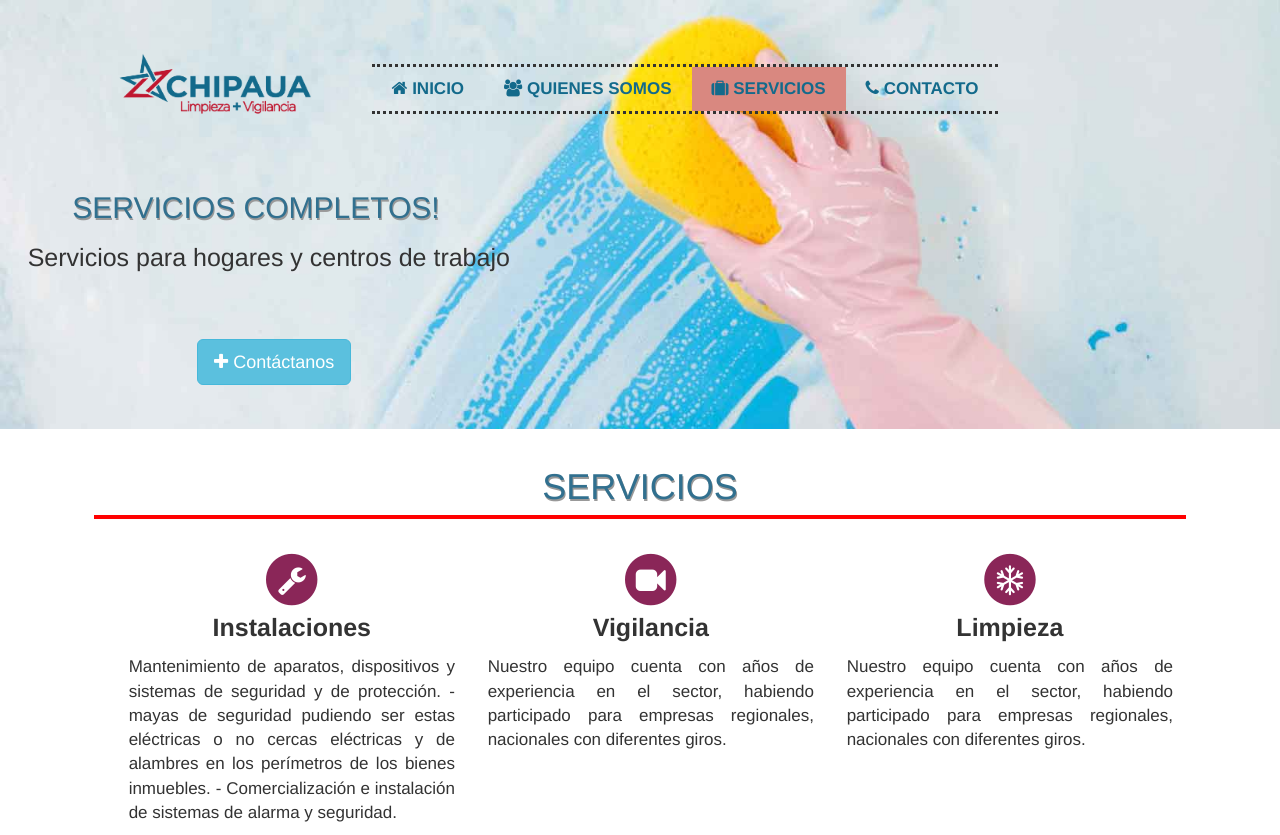
After one commit to esteban1234/chipahua, a PHP site: page /vistas/servicios.php in a window 1280 px wide. The commit adds this page. Run offline with PHP 8.4, Linux system fonts and the light colour scheme.

Commit message:
quienes somos listo servicios a la mitad

```diff
--- a/css/estilos.css
+++ b/css/estilos.css
@@ -362,3 +362,141 @@ footer {
     margin-right: 5%;
     margin-top: 1%;
 }
+
+
+/*-----------------------quienes somos--------------*/
+
+.contenheadern {
+    background: url("../img/vigi2.jpg") no-repeat;
+    -webkit-background-size: cover;
+    -moz-background-size: cover;
+    -o-background-size: cover;
+    background-size: cover;
+    height: 429px;
+    width: 100%;
+    /*text-align: center;*/
+}
+
+.texton {
+    width: 100%;
+}
+
+.textndentro {
+    width: 50%;
+    margin: 0 auto;
+    text-align: center;
+    font-size: 17px;
+    color: #4d5656;
+    font-family: 'Roboto', sans-serif;
+}
+
+.contienetextoeimagenes {
+    /*outline: 2px red solid;*/
+    margin: 0 auto;
+    margin-top: 2%;
+    overflow: hidden;
+    width: 90%;
+    margin-bottom: 2%;
+}
+
+.textomvv {
+    /*outline: 2px green solid;*/
+    width: 40%;
+    float: left;
+}
+
+.mision {
+    width: 100%;
+    margin-top: 3%;
+    border: 1px #4d5656 solid;
+    padding: 10px;
+}
+
+.misiontit {
+    text-align: center;
+    font-size: 25px;
+    color: #4d5656;
+    font-family: 'Roboto', sans-serif;
+}
+
+.misionsubtit {
+    text-align: center;
+    font-size: 20px;
+    color: #4d5656;
+    font-family: 'Roboto', sans-serif;
+}
+
+.imagenes {
+    /*outline: 2px yellow solid;*/
+    width: 58%;
+    float: right;
+    /*height: 350px;*/
+}
+
+.imagenesdentro {
+    width: 100%;
+    height: 50px;
+    /*clear: both;*/
+}
+
+.imagenesdentro2 {
+    width: 100%;
+    height: 80px;
+    display: block;
+    /*clear: both;*/
+    margin-top: 60%;
+}
+
+
+/*-------------------servicios--------------*/
+
+.contenheaders {
+    background: url("../img/servicios5.jpg") no-repeat;
+    -webkit-background-size: cover;
+    -moz-background-size: cover;
+    -o-background-size: cover;
+    background-size: cover;
+    height: 429px;
+    width: 100%;
+    /*text-align: center;*/
+}
+
+.caja_q {
+    outline: 2px red solid;
+    width: 85%;
+    margin: 0 auto;
+    margin-top: .5%;
+    /*text-align: center;*/
+}
+
+.caja_q_1 {
+    width: 30%;
+    float: left;
+    margin-left: 3%;
+    margin-top: 3%;
+    text-align: center;
+
+}
+
+.icono_q {
+    font-size: 30px;
+    color: rgb(138, 38, 88);
+}
+
+.caja_q_1:hover .icono_q {
+    color: rgb(42, 42, 41);
+}
+
+.contentexto_caja {
+    width: 100%;
+}
+
+.titulo_caja {
+    font-weight: bold;
+    font-size: 25px;
+}
+
+.texto_caja {
+    font-size: 17px;
+    text-align: justify;
+}
--- a/vistas/encabezado.php
+++ b/vistas/encabezado.php
@@ -4,7 +4,7 @@
 	<meta charset="UTF-8">
 	<link rel="icon" type="image/png" href="img/favicon.png" />
 	<title>LIMPIEZA Y VIGILANCIA ESPECIALIZADA CHIPAUA</title>
-	<!-- <meta name="viewport" content="width=device-width, user-scalable=no, initial-scale=1.0, maximum-scale=1.0, minimum-scale=1.0"> -->
+	<meta name="viewport" content="width=device-width, user-scalable=no, initial-scale=1.0, maximum-scale=1.0, minimum-scale=1.0">
   	<META NAME="Title" content="LIMPIEZA Y VIGILANCIA ESPECIALIZADA CHIPAUA en ciudad de mérida.">
   	<META NAME="Author" CONTENT="[]"/>
   	<META name="Description" content="Somos una compañía ubicada en la ciudad de mérida, mérida, dedicados a ofrecer servicios de banquetes en general."/>
@@ -12,7 +12,5 @@
   	<link rel="stylesheet" href="css/bootstrap.css">
   	<link rel="stylesheet" href="css/iconos.min.css">
 	<link rel="stylesheet" href="css/estilos.css">
-	<!-- <link rel="stylesheet" type="text/css" href="css/demo.css" /> -->
-        <!-- <link rel="stylesheet" type="text/css" href="css/style9.css" /> -->
 	<link href="https://fonts.googleapis.com/css?family=Lato|Open+Sans|Oswald|Roboto|Roboto+Condensed" rel="stylesheet">
 </head>
--- a/vistas/encabezado2.php
+++ b/vistas/encabezado2.php
@@ -3,12 +3,12 @@
 <head>
 	<meta charset="UTF-8">
 	<link rel="icon" type="image/png" href="../img/favicon.png" />
-	<title>CORPORATIVO, ADMINISTRATIVO Y OPERATIVO DEL SUR</title>
-	<!-- <meta name="viewport" content="width=device-width, user-scalable=no, initial-scale=1.0, maximum-scale=1.0, minimum-scale=1.0"> -->
-  	<META NAME="Title" content="BISHUL GOURMET en CIUDAD DE MEXICO.">
+	<title>LIMPIEZA Y VIGILANCIA ESPECIALIZADA CHIPAUA</title>
+	<meta name="viewport" content="width=device-width, user-scalable=no, initial-scale=1.0, maximum-scale=1.0, minimum-scale=1.0">
+  	<META NAME="Title" content="LIMPIEZA Y VIGILANCIA ESPECIALIZADA CHIPAUA en ciudad de mérida.">
   	<META NAME="Author" CONTENT="[]"/>
-  	<META name="Description" content="Somos una compañía ubicada en la CIUDAD DE MEXICO, México, dedicados a ofrecer servicios de banquetes en general."/>
-  	<META NAME="Keywords" CONTENT="Bodas en MEXICO, eventos en MEXICO, banquetes, organización de banquetes, banquetes en MEXICO yucatan, banquetes de bodas, coordinadores de bodas, coordinación de bodas, coordinación de eventos, catering, bodas, xv años, graduaciones, bautizos, fiestas, organización de eventos, organización de bodas, renta equipo eventos, renta mobiliario, renta de sillas, renta de mesas, renta salas lounge, renta de toldos, catering bodas, cofee break, servicios para bodas, servicios para eventos, mobiliario para bodas, mobiliario para eventos."/>
+  	<META name="Description" content="Somos una compañía ubicada en la ciudad de mérida, mérida, dedicados a ofrecer servicios de banquetes en general."/>
+  	<META NAME="Keywords" CONTENT="Bodas en mérida, eventos en mérida, banquetes, organización de banquetes, banquetes en mérida yucatan, banquetes de bodas, coordinadores de bodas, coordinación de bodas, coordinación de eventos, catering, bodas, xv años, graduaciones, bautizos, fiestas, organización de eventos, organización de bodas, renta equipo eventos, renta mobiliario, renta de sillas, renta de mesas, renta salas lounge, renta de toldos, catering bodas, cofee break, servicios para bodas, servicios para eventos, mobiliario para bodas, mobiliario para eventos."/>
   	<link rel="stylesheet" href="../css/bootstrap.css">
   	<link rel="stylesheet" href="../css/iconos.min.css">
 	<link rel="stylesheet" href="../css/estilos.css">
--- /dev/null
+++ b/vistas/servicios.php
@@ -0,0 +1,73 @@
+<!DOCTYPE html>
+<?php include 'encabezado2.php' ?>
+
+<body>
+	<article class="contenheaders">
+<!-- <p></p> -->
+	<header>
+		<figure><img src="../img/chipahua.png" class="img-responsive" alt=""></figure>
+		<div class="menu">
+			<ul>
+				<li><a href="../index.php"><span><i class="fa fa-home" aria-hidden="true"></i></span>&nbsp;INICIO</a></li>
+				<li><a href="nosotros.php"><span><i class="fa fa-users" aria-hidden="true"></i></span>&nbsp;QUIENES SOMOS</a></li>
+				<li class="select"><a href="servicios.php"><span><i class="fa fa-suitcase" aria-hidden="true"></i></span>&nbsp;SERVICIOS</a></li>
+				<li><a href="contacto.php"><span><i class="fa fa-phone" aria-hidden="true"></i></span>&nbsp;CONTACTO</a></li>
+			</ul>
+		</div>
+	</header>
+	<article class="banner">
+		<p class="tit text-info">SERVICIOS COMPLETOS!</p>
+<p class="subtit">Servicios para hogares y centros de trabajo</p>
+	</article>
+	<div class="btn-toolbar botonb" role="toolbar">
+  <button type="button" class="btn btn-info btn-lg">
+    <span><i class="fa fa-plus" aria-hidden="true"></i></span> Contáctanos
+  </button>
+</div>
+</article>
+
+<article class="contenedor">
+<h1 class="alserv text-info">SERVICIOS</h1>
+
+<article class="caja_q">
+            <article class="caja_q_1">
+                <span class="fa-stack fa-3x icono_q">
+                  <i class="fa fa-circle fa-stack-2x"></i>
+                  <i class="fa fa-wrench fa-stack-1x fa-inverse"></i>
+                </span>
+                <article class="contentexto_caja">
+                    <p class="titulo_caja">Instalaciones</p>
+                    <p class="texto_caja">Mantenimiento de aparatos, dispositivos y sistemas de seguridad y de protección.                  -
+mayas de seguridad pudiendo ser estas eléctricas o no
+ cercas eléctricas  y de alambres en los perímetros de los bienes inmuebles.
+- Comercialización e instalación de sistemas de alarma y seguridad.
+</p>
+                </article>
+            </article>
+
+            <article class="caja_q_1">
+                <span class="fa-stack fa-3x icono_q">
+                  <i class="fa fa-circle fa-stack-2x"></i>
+                  <i class="fa fa-video-camera fa-stack-1x fa-inverse"></i>
+                </span>
+                <article class="contentexto_caja">
+                    <p class="titulo_caja">Vigilancia</p>
+                    <p class="texto_caja">Nuestro equipo cuenta con años de experiencia en el sector, habiendo participado para empresas regionales, nacionales con diferentes giros.</p>
+                </article>
+            </article>
+
+            <article class="caja_q_1">
+                <span class="fa-stack fa-3x icono_q">
+                  <i class="fa fa-circle fa-stack-2x"></i>
+                  <i class="fa fa-snowflake-o fa-stack-1x fa-inverse"></i>
+                </span>
+                <article class="contentexto_caja">
+                    <p class="titulo_caja">Limpieza</p>
+                    <p class="texto_caja">Nuestro equipo cuenta con años de experiencia en el sector, habiendo participado para empresas regionales, nacionales con diferentes giros.</p>
+                </article>
+            </article>
+</article>
+</article>
+
+</body>
+</html>
```
Also changed, not shown: index.php (+5 -4 lines), vistas/nosotros.php (added, +91 -0 lines), img/guardias.jpg (added), img/limpieza4.jpg (added), img/seguridad.jpg (added), img/servicios5.jpg (added), img/video.jpg (added), img/vigi.jpg (added), img/vigi2.jpg (added).
